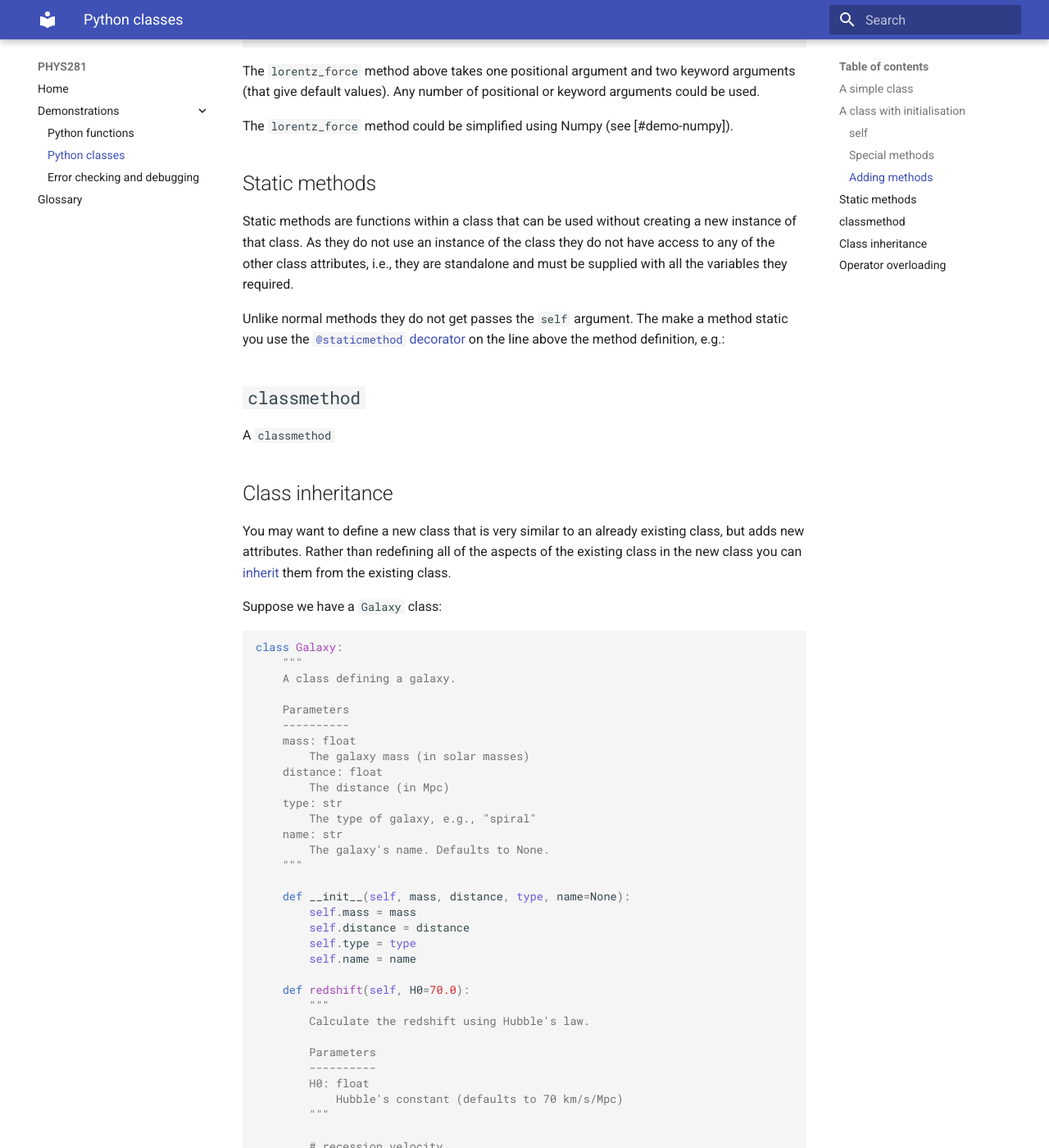
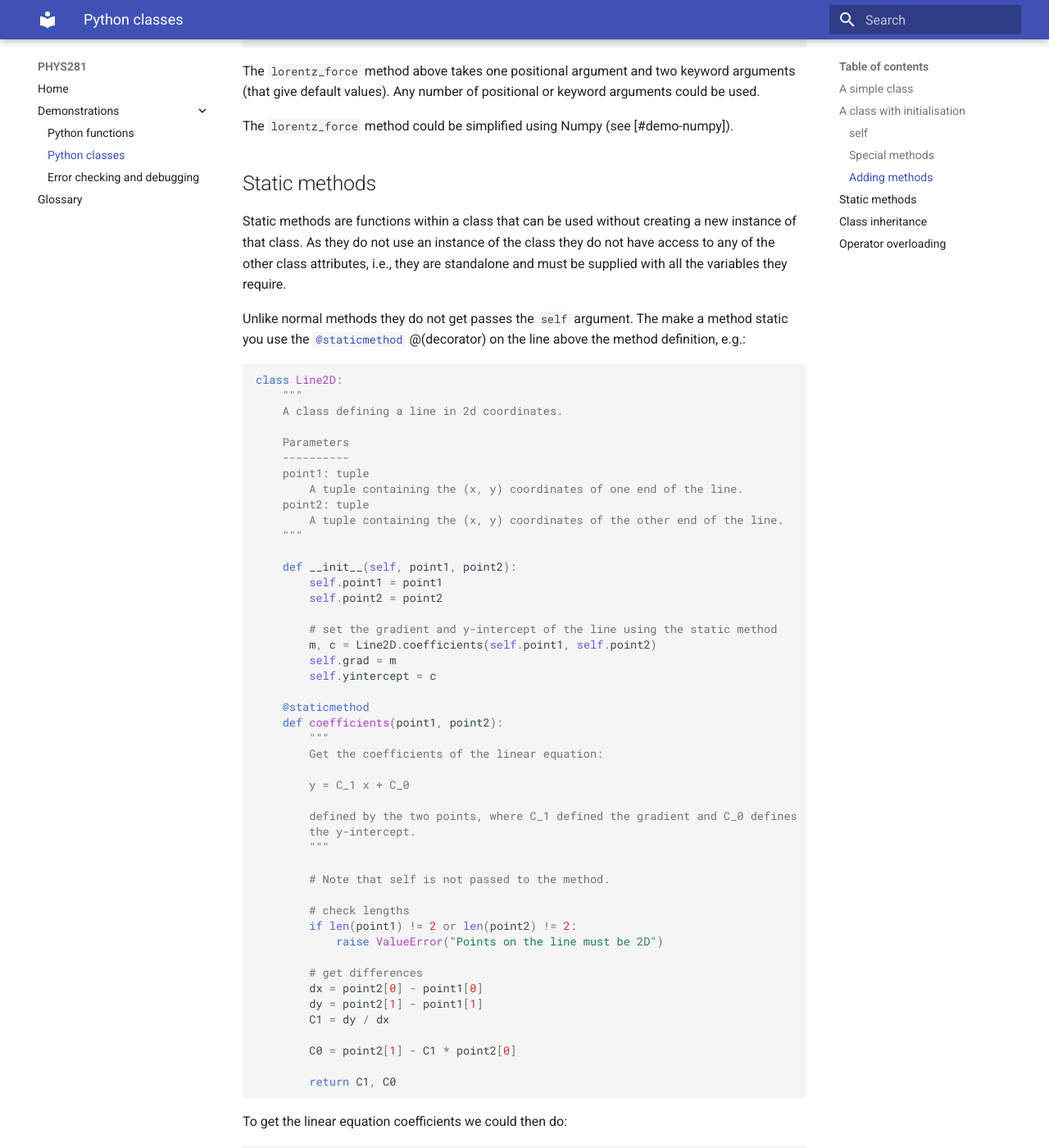
Before and after one commit to ndd21/PHYS281, an MkDocs documentation site: the page built from docs/demo-classes.md, in a window 1280 px wide and 1400 px high, scrolled down 5959 px. Shown: the whole window at 82% size. Built offline with MkDocs 1.6.1 and Material for MkDocs 9.7.7, drawn with Linux system fonts in a browser that asks for light colours; some of the changed text lies outside the part shown.

Commit message:
Finish classes demo

````diff
--- a/docs/demo-classes.md
+++ b/docs/demo-classes.md
@@ -319,16 +319,94 @@ The `lorentz_force` method could be simplified using Numpy (see [#demo-numpy]).
 
 Static methods are functions within a class that can be used without creating a new instance of that
 class. As they do not use an instance of the class they do not have access to any of the other class
-attributes, i.e., they are standalone and must be supplied with all the variables they required.
+attributes, i.e., they are standalone and must be supplied with all the variables they require.
 
 Unlike normal methods they do not get passes the `self` argument. The make a method static you use
 the [`@staticmethod`](https://docs.python.org/3/library/functions.html#staticmethod)
-[decorator](https://docs.python.org/3/glossary.html#term-decorator) on the line above the method
-definition, e.g.:
+@(decorator) on the line above the method definition, e.g.:
 
-## `classmethod`
+```python
+class Line2D:
+    """
+    A class defining a line in 2d coordinates.
 
-A `classmethod`
+    Parameters
+    ----------
+    point1: tuple
+        A tuple containing the (x, y) coordinates of one end of the line.
+    point2: tuple
+        A tuple containing the (x, y) coordinates of the other end of the line.
+    """
+
+    def __init__(self, point1, point2):
+        self.point1 = point1
+        self.point2 = point2
+
+        # set the gradient and y-intercept of the line using the static method
+        m, c = Line2D.coefficients(self.point1, self.point2)
+        self.grad = m
+        self.yintercept = c
+
+    @staticmethod
+    def coefficients(point1, point2):
+        """
+        Get the coefficients of the linear equation:
+
+        y = C_1 x + C_0
+
+        defined by the two points, where C_1 defined the gradient and C_0 defines
+        the y-intercept.
+        """
+
+        # Note that self is not passed to the method.
+
+        # check lengths
+        if len(point1) != 2 or len(point2) != 2:
+            raise ValueError("Points on the line must be 2D")
+
+        # get differences
+        dx = point2[0] - point1[0]
+        dy = point2[1] - point1[1]
+        C1 = dy / dx
+
+        C0 = point2[1] - C1 * point2[0]
+
+        return C1, C0
+```
+
+To get the linear equation coefficients we could then do:
+
+```python
+point1 = (8, 10)
+point2 = (10, 12)
+# use staticmethod without creating an instance of Line2D
+m, c = Line2D.coefficients(point1, point2)
+print("Gradient is {}, y-intercept is {}".format(m ,c))
+Gradient is 1.0, y-intercept is 2.0
+```
+
+The static method can also be used by an instance of the class, e.g.,
+
+```python
+point1 = (-9, 10)
+point2 = (-2, 5)
+
+# create a line
+line = Line2D(point1, point2)
+print(line.grad, line.yintercept)
+-0.7142857142857143 3.571428571428571
+
+# work out gradient and y-intercept of a new line
+mnew, cnew = line.coefficients((1, 2), (2, 3))
+print(mnew, cnew)
+1.0 1.0
+
+# because it's a static method it hasn't altered anything in "line"
+print(line.point1, line.point2)
+print(line.grad, line.yintercept)
+(-9, 10) (-2, 5)
+-0.7142857142857143 3.571428571428571
+```
 
 ## Class inheritance
 
@@ -377,7 +455,7 @@ class Galaxy:
         return v / 3e5  # velocity / speed of light (km/s)
 ```
 
-Now, suppose we want a class specifically for a spiral galaxy, but keeping the attributes of a
+Now, suppose we want a class specifically for a spiral galaxy, but that keeps the attributes of a
 `Galaxy`, i.e. `Galaxy` is the **parent** class and `SpiralGalaxy` will be its **child**. We can
 create a new class with:
 
@@ -466,10 +544,20 @@ plt.ylabel("Circular velocity (km/s)")
 plt.show()
 ```
 
+![Circular velocity](img/circular_velocity.png)
+
+!!! note
+    Just for correctness, I should note that M33's actual observed redshift is not 0.000196! That's
+    what its cosmological redshift would be, but it's in our local group of galaxies and so is
+    subject to local gravitational accelerations. Therefore its redshift is dominated by that
+    local motion with respect to the Milky Way.
+
+
 ## Operator overloading
 
 Mathematical operators (e.g.. `+`, `-`, `*`, `/`) can be applied to number classes like `int`s or
-`float`s. But, if it's sensible to do so, you can define how the mathematical operators act on any class you define.
+`float`s. But, if it's sensible to do so, you can define how the mathematical operators act on any
+class you define.
 
 If you want to be able to define a way to, for example, add two instances of a particular object you
 can used the special [`__add__`](https://docs.python.org/3/reference/datamodel.html#object.__add__)
@@ -537,17 +625,16 @@ class Vector:
 ```
 
 !!! note
-    In the above definition it has used the `@property` function decorator. This is a way to
-    define methods in a class that can allow data to be accessed as data attributes with a new
-    name. Here it is handy to store the vector as a list, but it is also nice to be able to access
-    the individual components in an intuitive manner. Hence defining properties for `x`, `y` and
-    `z`.
-
+    In the above definition it has used the `@property` function @(decorator). This is a way to
+    define methods in a class that can allow aspect of a current data attributes to be accessed
+    with a different name. Here it is handy to store the vector as a list-type data attribute,
+    but it is also nice to be able to access the individual components in an intuitively named
+    manner. Hence defining properties for `x`, `y` and `z` that only return those components.
     These attributes can be accesses with, e.g.:
 
     ```python
     v1 = Vector(1, 2, 3)
-    print(v1.x)  # despite being defined as a function x can be access with the ()
+    print(v1.x)  # despite being defined as a function the x property can be access without using ()
     1
     ```
 
````
Also changed, not shown: other parts of docs/demo-classes.md (+2 -2 lines), docs/glossary.md (+7 -0 lines), docs/img/circular_velocity.png (added).
